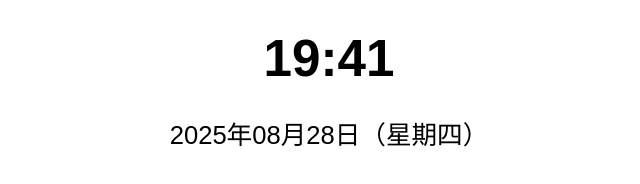
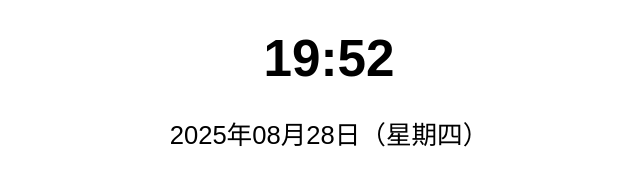
Before and after one commit to SHILEI850/kindle-clock, a plain HTML site: page index.html in a window 1280 px wide. Shown: the part 220-404 px from the top of the page, 311-951 px from the left. Drawn offline with Linux system fonts and the light colour scheme.

Commit message:
📅 自动更新时间 2025-08-28 11:47:06

```diff
--- a/index.html
+++ b/index.html
@@ -33,7 +33,7 @@
 <body>
   <img src="https://shilei850.github.io/kindle-clock/dog.png" alt="dog" width="60">
   <h1>おはよう 宝贝</h1>
-  <div class="time">19:41</div>
+  <div class="time">19:52</div>
   <div class="date">2025年08月28日（星期四）</div>
 </body>
 </html>
```
